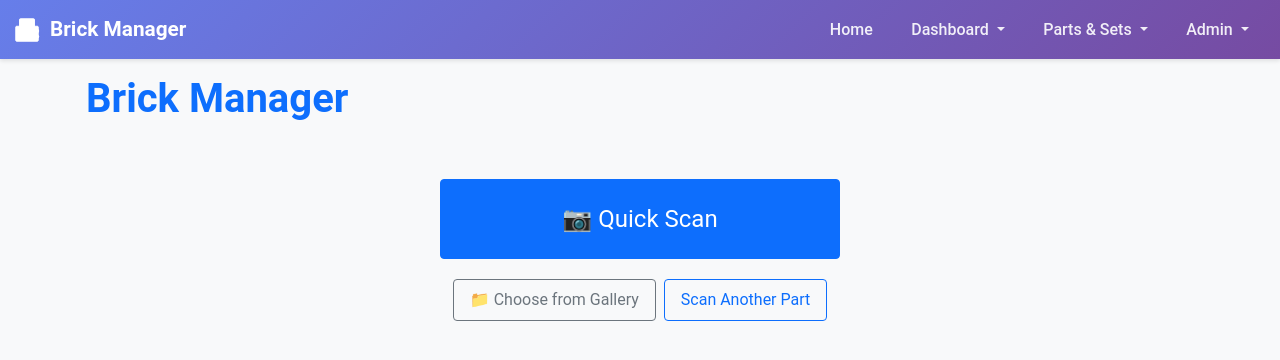
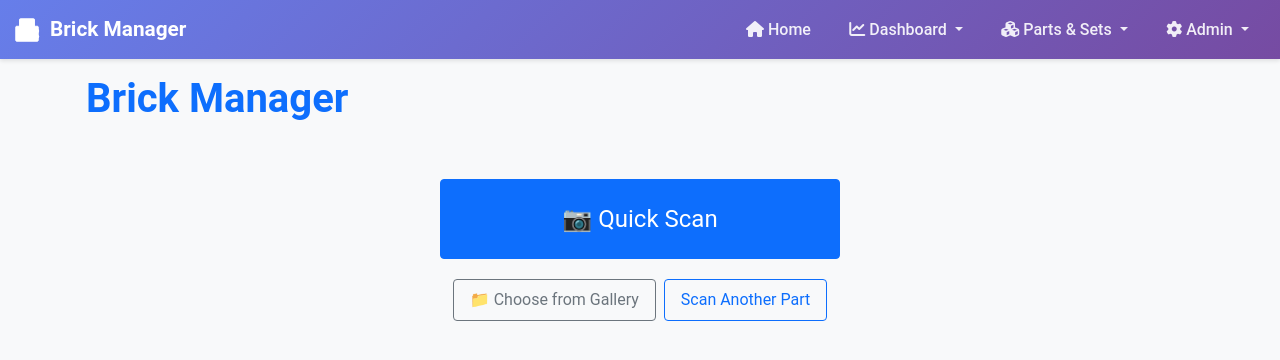
Before and after one commit to Kornhaas/Brick_Manager, a Flask app: page /ai_detection in a window 1280 px wide. Shown: the top 360 px of the page. Run offline with Flask 3, Linux system fonts and the light colour scheme; parts of the project's set-up code (start-up, migrations or seed data) failed here and were passed over.

Commit message:
Fix: Navigation issues

```diff
--- a/brick_manager/templates/favicon_links.html
+++ b/brick_manager/templates/favicon_links.html
@@ -4,3 +4,5 @@
 <link rel="apple-touch-icon" href="{{ url_for('static', filename='brick-icon.svg') }}">
 <link rel="manifest" href="{{ url_for('static', filename='manifest.json') }}">
 <meta name="theme-color" content="#e74c3c">
+<!-- Font Awesome Icons -->
+<link rel="stylesheet" href="https://cdnjs.cloudflare.com/ajax/libs/font-awesome/6.0.0/css/all.min.css">
```
